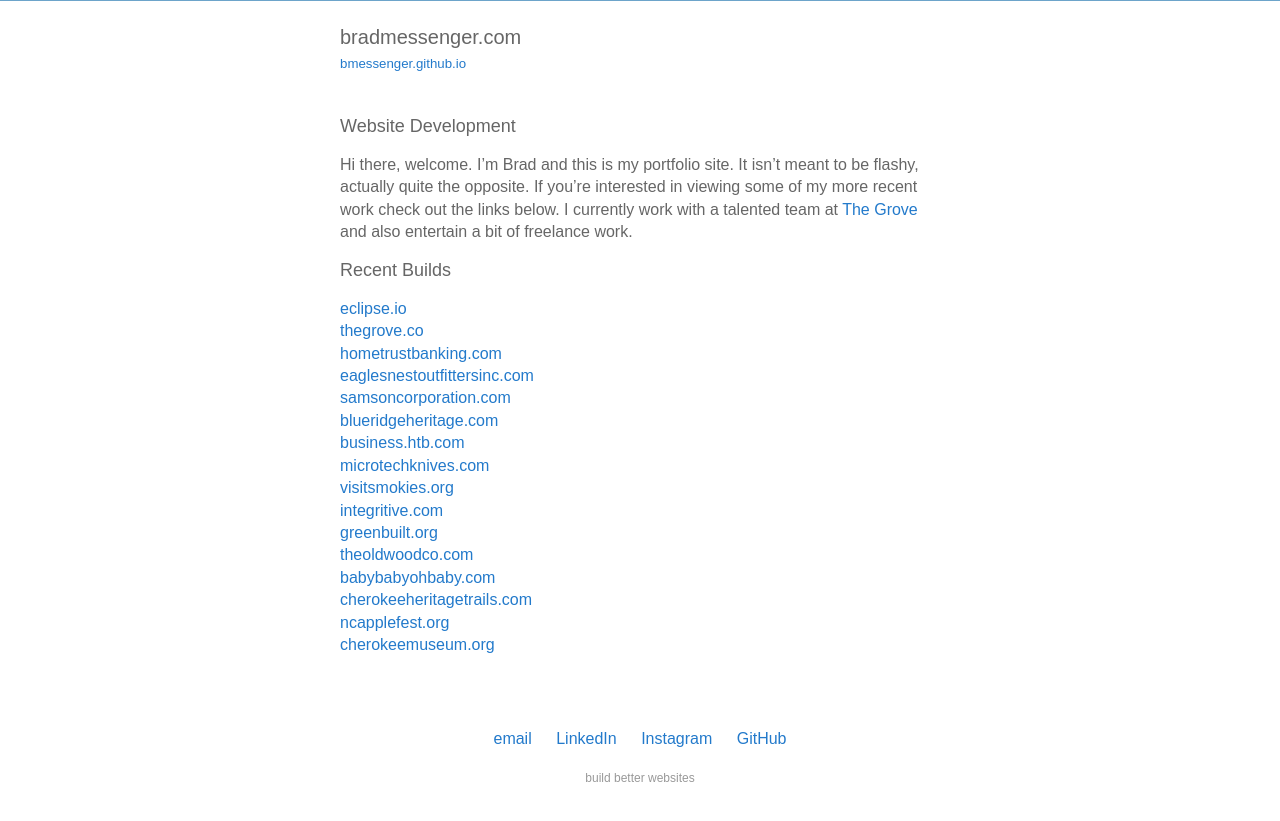
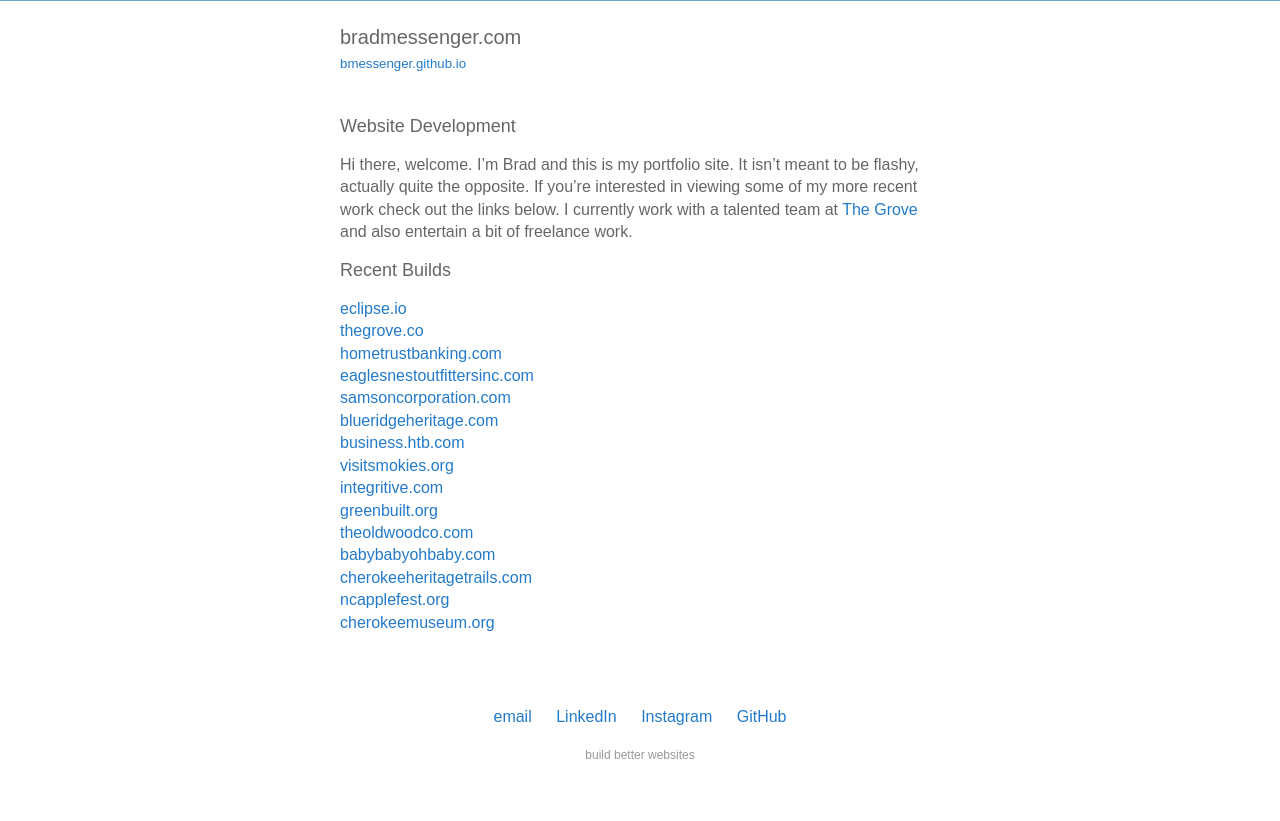
Before and after one commit to bmessenger/bmessenger.github.io, a Jekyll site: the page built from index.md, in a window 1280 px wide. Shown: the top 821 px of the page. Built offline with Jekyll 4.4.1, drawn with Linux system fonts in a browser that asks for light colours.

Commit message:
site remove

```diff
--- a/index.md
+++ b/index.md
@@ -19,7 +19,6 @@ Hi there, welcome. I'm Brad and this is my portfolio site. It isn't meant to be
 * <a href="https://www.samsoncorporation.com" target="_blank">samsoncorporation.com
 * <a href="https://www.blueridgeheritage.com" target="_blank">blueridgeheritage.com
 * <a href="https://business.htb.com" target="_blank">business.htb.com
-* <a href="https://www.microtechknives.com" target="_blank">microtechknives.com</a>
 * <a href="http://www.visitsmokies.org" target="_blank">visitsmokies.org</a>
 * <a href="https://www.integritive.com" target="_blank">integritive.com</a>
 * <a href="https://www.greenbuilt.org" target="_blank">greenbuilt.org
```
